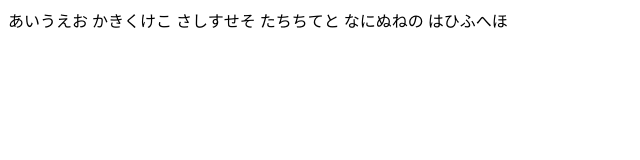
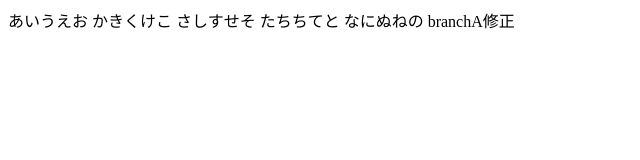
Before and after one commit to shimanesayoko/firsttest, a plain HTML site: page index.html in a window 1280 px wide. Shown: the full height of the page, 0-640 px from the left. Drawn offline with Linux system fonts and the light colour scheme.

Commit message:
branchA修正

```diff
--- a/index.html
+++ b/index.html
@@ -10,6 +10,6 @@
   さしすせそ
   たちちてと
   なにぬねの
-  はひふへほ
+  branchA修正
 </body>
 </html>
```
